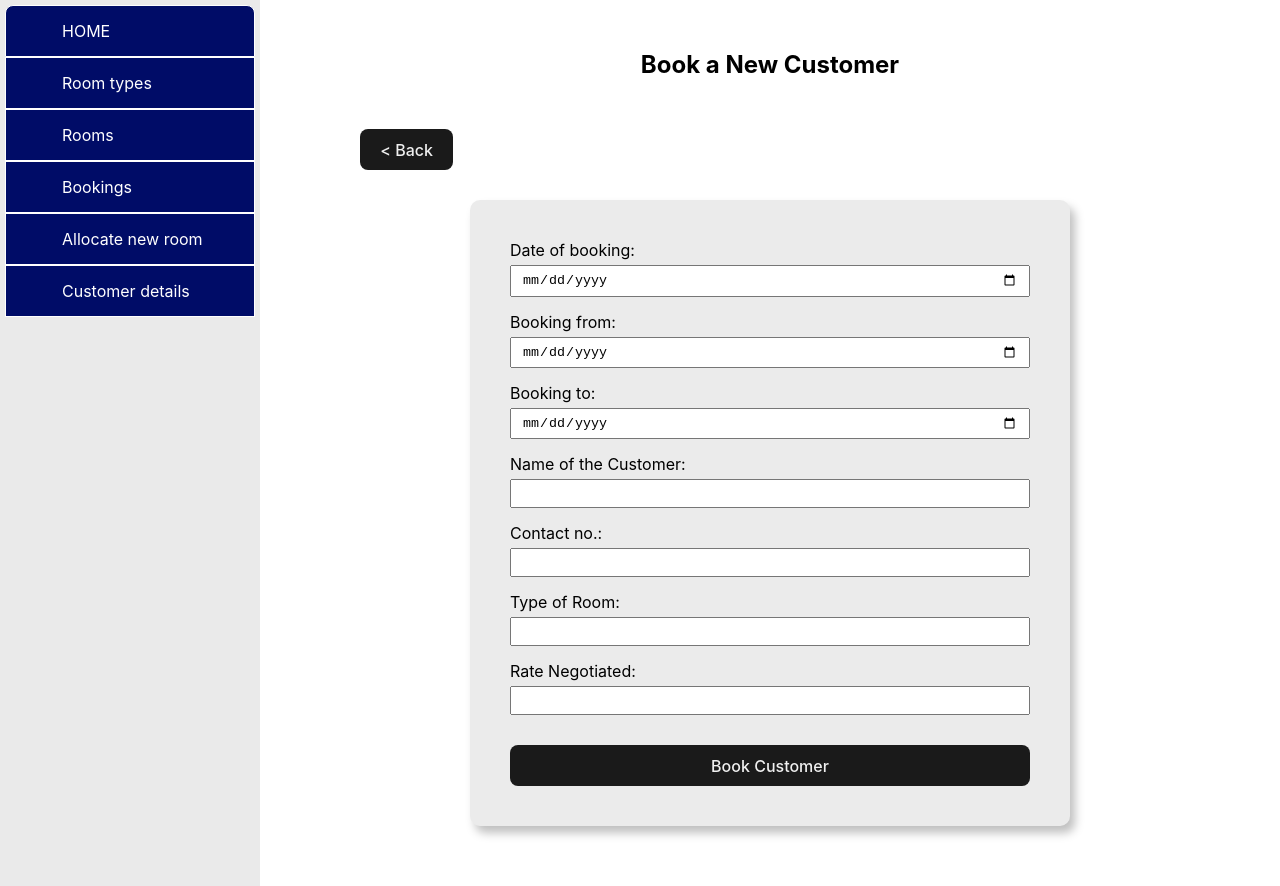
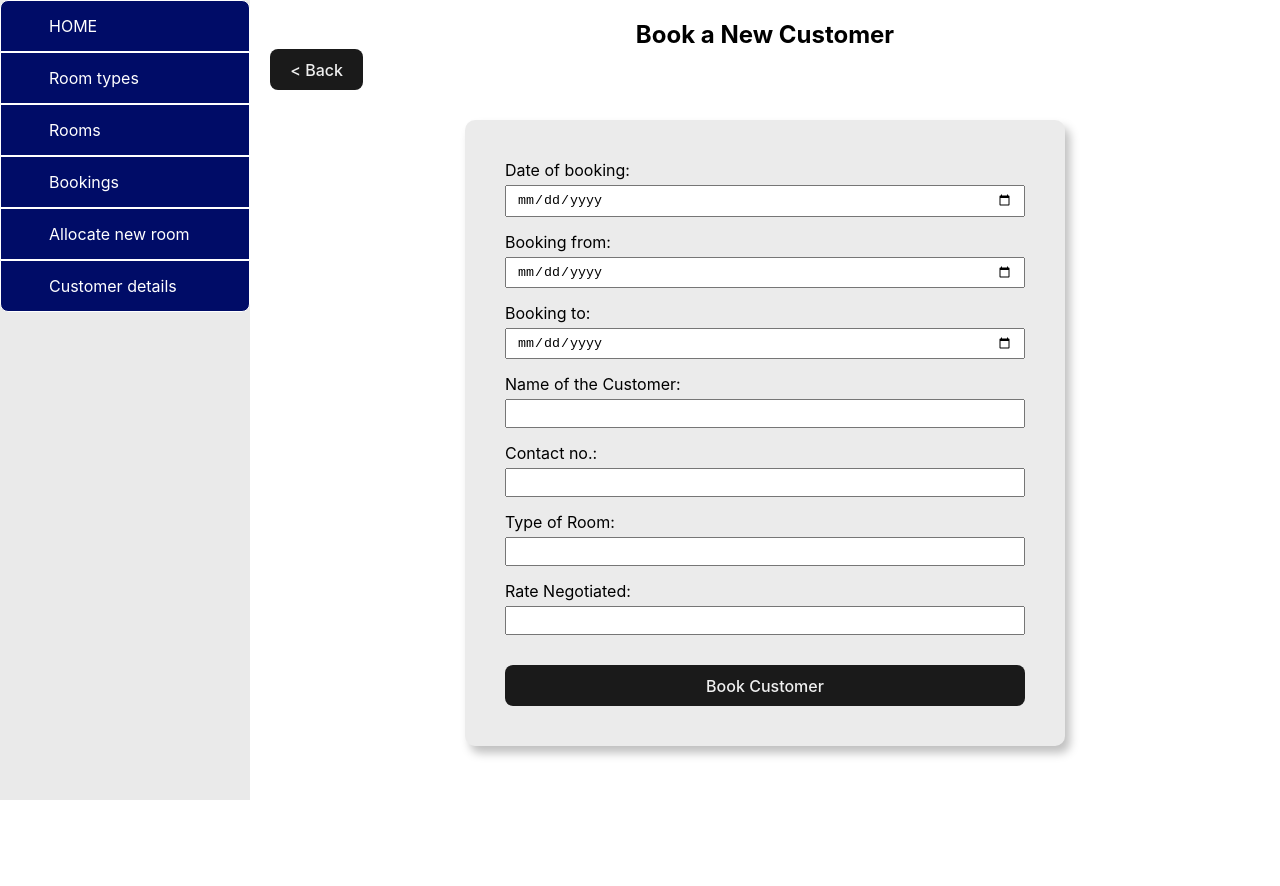
Before and after one commit to imTanay0/hotel-management-system-frontend, a React (Vite) app: page /bookings/add in a window 1280 px wide. After the commit the page ends 800 px from the top, so only its background shows below. Built offline with nearby package versions, Linux system fonts and the light colour scheme.

Commit message:
fix bugs

```diff
--- a/src/components/Sidebar/sidebar.css
+++ b/src/components/Sidebar/sidebar.css
@@ -2,10 +2,8 @@
   width: 250px;
   height: 100%;
   min-height: 100vh;
-  padding: 5px;
   display: flex;
   flex-direction: column;
-  /* border-right: 1px solid black; */
   background-color: #eaeaea;
 }
 
@@ -19,7 +17,7 @@
 .sidebar__billing {
   background-color: rgb(0, 12, 103);
   color: white;
-  padding-left: 3.5rem;
+  padding-left: 3rem;
   display: flex;
   align-items: center;
   height: 50px;
@@ -33,7 +31,7 @@
   border-radius: 8px 8px 0 0;
 }
 
-.sidebar__billing {
+.sidebar__customer {
   border-radius: 0 0 8px 8px;
 }
 
--- a/src/pages/AddBooking/addBooking.css
+++ b/src/pages/AddBooking/addBooking.css
@@ -1,8 +1,7 @@
 .booking-section {
-  padding: 50px 100px;
+  padding: 20px;
 }
 
 .booking-section h1 {
   text-align: center;
-  margin-bottom: 50px;
 }
```
